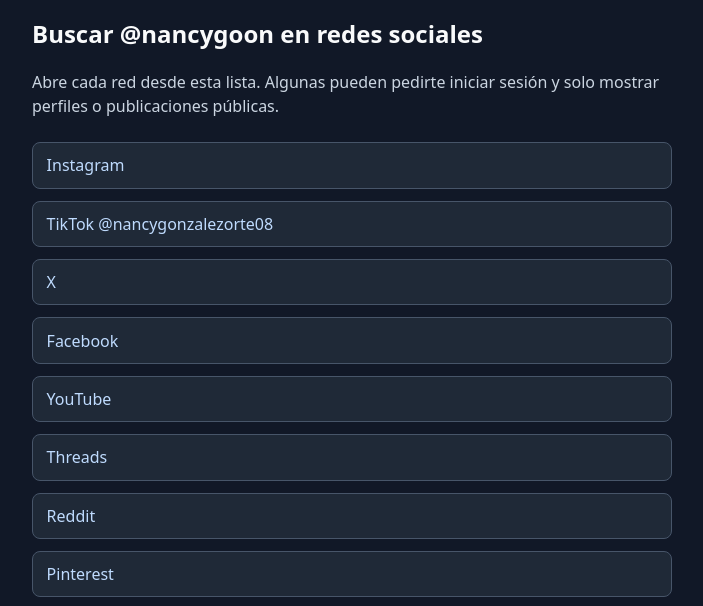
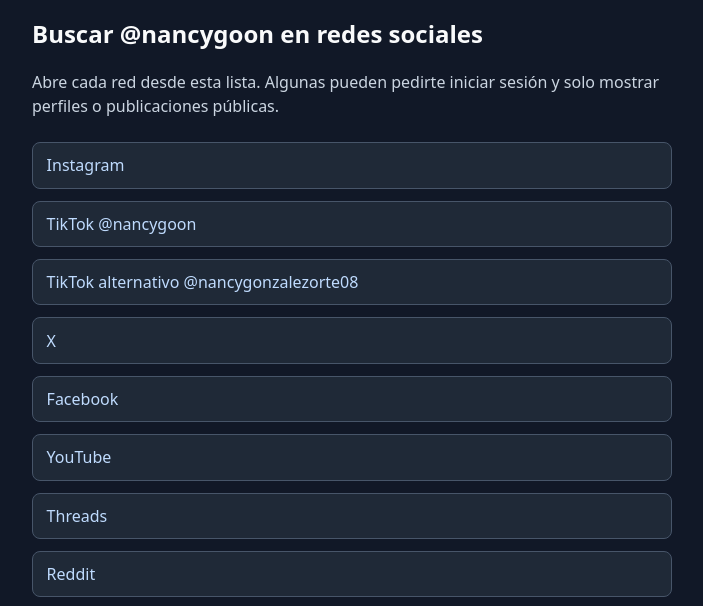
Before and after one commit to nangomona-lgtm/agete-lista, a plain HTML site: page index.html in a window 1280 px wide. Shown: the part 163-769 px from the top of the page, without its empty margins (288-991 px from the left). Drawn offline with Linux system fonts and the light colour scheme.

Commit message:
Keep alternate TikTok profile link
Co-authored-by: Copilot <223556219+Copilot@users.noreply.github.com>

```diff
--- a/index.html
+++ b/index.html
@@ -83,7 +83,8 @@
       <p>Abre cada red desde esta lista. Algunas pueden pedirte iniciar sesión y solo mostrar perfiles o publicaciones públicas.</p>
       <nav class="social-links" aria-label="Buscar @nancygoon en redes sociales">
         <a href="https://www.instagram.com/nancygoon/" target="_blank" rel="noopener noreferrer">Instagram</a>
-        <a href="https://www.tiktok.com/@nancygonzalezorte08/vid" target="_blank" rel="noopener noreferrer">TikTok @nancygonzalezorte08</a>
+        <a href="https://www.tiktok.com/@nancygoon" target="_blank" rel="noopener noreferrer">TikTok @nancygoon</a>
+        <a href="https://www.tiktok.com/@nancygonzalezorte08/vid" target="_blank" rel="noopener noreferrer">TikTok alternativo @nancygonzalezorte08</a>
         <a href="https://x.com/nancygoon" target="_blank" rel="noopener noreferrer">X</a>
         <a href="https://www.facebook.com/search/top/?q=%40nancygoon" target="_blank" rel="noopener noreferrer">Facebook</a>
         <a href="https://www.youtube.com/results?search_query=%40nancygoon" target="_blank" rel="noopener noreferrer">YouTube</a>
```
